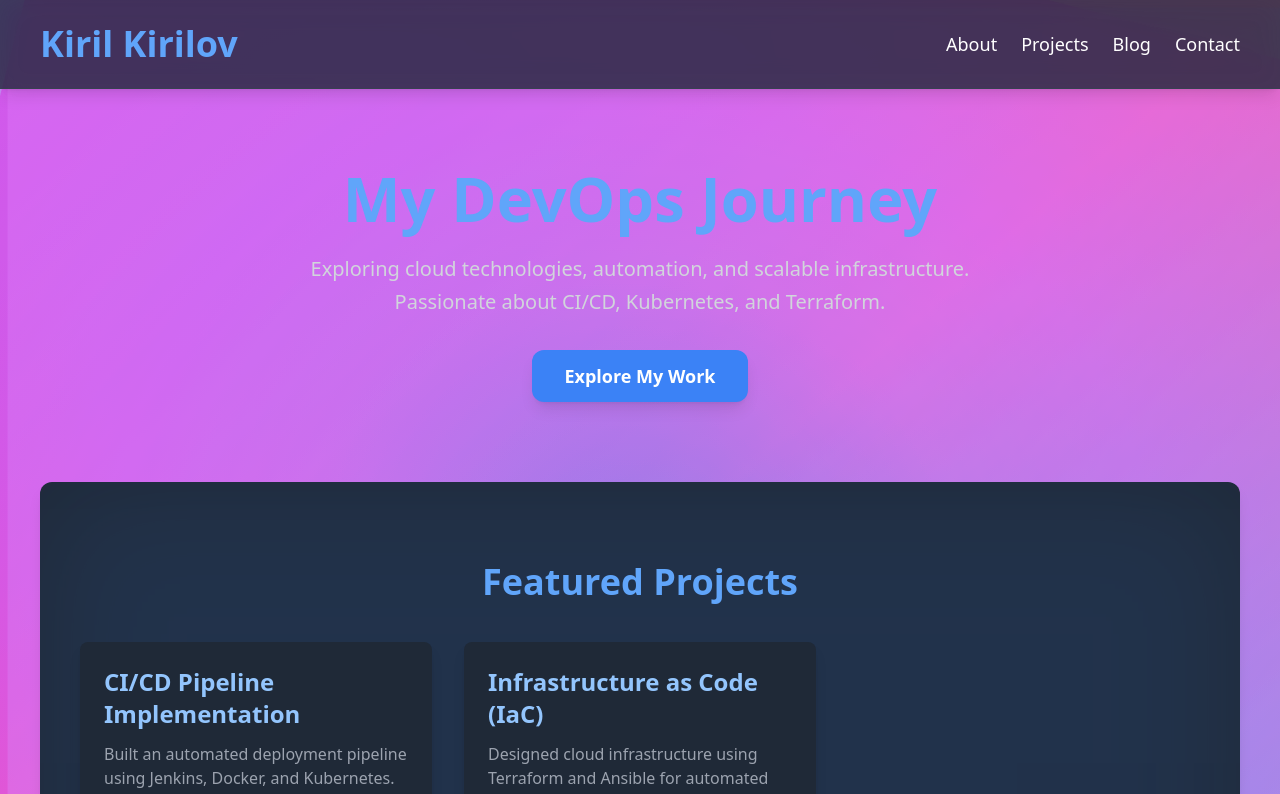
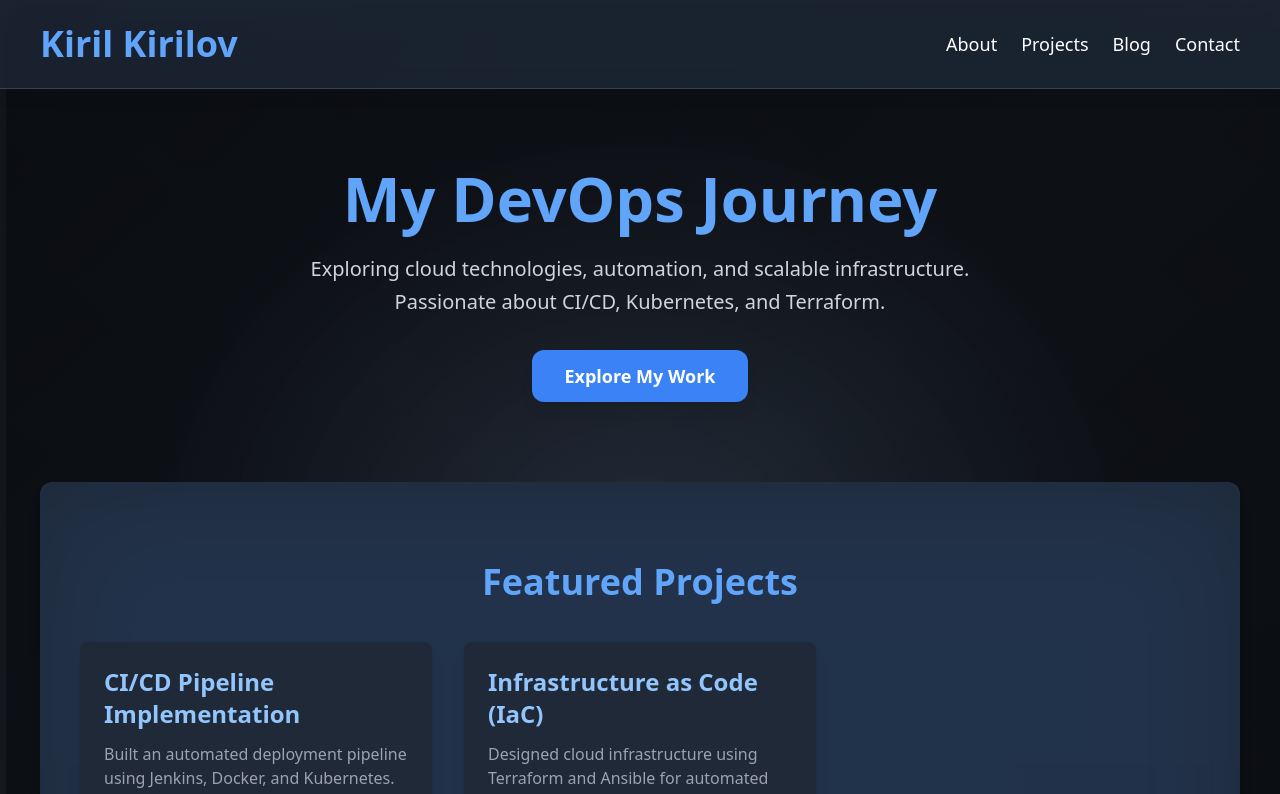
Before and after one commit to KirilKirilov966/website, a Next.js app: page / in a window 1280 px wide. Shown: the top 794 px of the page. Built offline with nearby package versions, Linux system fonts and the light colour scheme.

Commit message:
update on background

```diff
--- a/components/AnimatedBackground.jsx
+++ b/components/AnimatedBackground.jsx
@@ -4,25 +4,25 @@ import { motion } from "framer-motion";
 const AnimatedBackground = () => {
   return (
     <div className="absolute inset-0 overflow-hidden">
-      {/* Layer 1: Animated radial gradient */}
+      {/* Layer 1: Pulsating dark gradient */}
       <motion.div
-        className="absolute inset-0 bg-[radial-gradient(ellipse_at_center,_var(--tw-gradient-stops))] from-blue-500 via-purple-500 to-pink-500 opacity-60"
-        animate={{ scale: [1, 1.2, 1], rotate: [0, 15, -15, 0] }}
-        transition={{ duration: 20, repeat: Infinity, repeatType: "mirror" }}
+        className="absolute inset-0 bg-gradient-to-br from-gray-900 via-gray-800 to-gray-900 opacity-80"
+        animate={{ opacity: [0.7, 0.9, 0.7], scale: [1, 1.05, 1] }}
+        transition={{ duration: 10, repeat: Infinity, ease: "easeInOut" }}
       />
 
-      {/* Layer 2: Animated diagonal gradient */}
+      {/* Layer 2: Slowly moving diagonal dark overlay */}
       <motion.div
-        className="absolute inset-0 bg-gradient-to-br from-purple-500 via-pink-500 to-blue-500 opacity-40 mix-blend-overlay"
-        animate={{ opacity: [0.4, 0.7, 0.4] }}
-        transition={{ duration: 12, repeat: Infinity, repeatType: "mirror" }}
+        className="absolute inset-0 bg-gradient-to-tr from-gray-800 via-gray-700 to-gray-800 opacity-50 mix-blend-overlay"
+        animate={{ x: [-50, 50, -50], y: [0, 50, 0] }}
+        transition={{ duration: 20, repeat: Infinity, ease: "linear" }}
       />
 
-      {/* Layer 3: Subtle motion effect to create depth */}
+      {/* Layer 3: Radial vignette darkening effect */}
       <motion.div
-        className="absolute inset-0 bg-gradient-to-tl from-green-500 via-blue-500 to-purple-500 opacity-30 mix-blend-screen"
-        animate={{ x: [-30, 30, -30], y: [-30, 30, -30] }}
-        transition={{ duration: 25, repeat: Infinity, repeatType: "mirror" }}
+        className="absolute inset-0 bg-[radial-gradient(ellipse_at_center,_var(--tw-gradient-stops))] from-transparent via-black to-black opacity-60"
+        animate={{ scale: [1, 1.1, 1] }}
+        transition={{ duration: 15, repeat: Infinity, ease: "easeInOut" }}
       />
     </div>
   );
```
